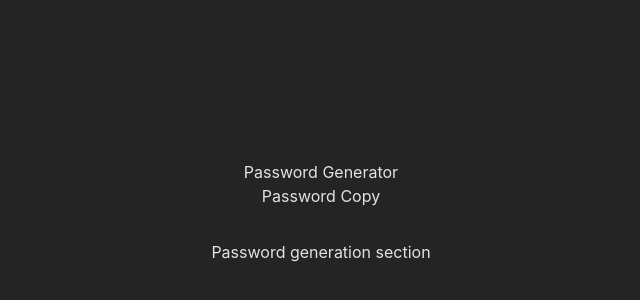
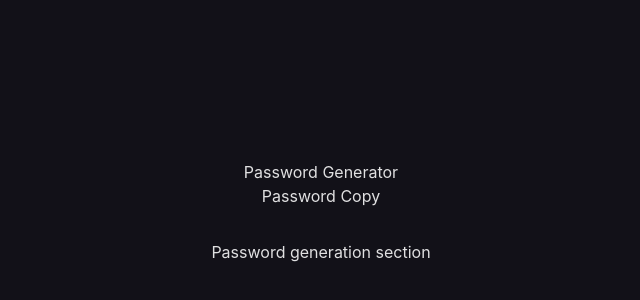
Before and after one commit to alvyynm/pwdgen24, a React (Vite) app: page / in a window 1280 px wide. Shown: the part 172-472 px from the top of the page, without its empty margins (319-959 px from the left). Built offline with nearby package versions, Linux system fonts and the light colour scheme.

Commit message:
style: add default background color

```diff
--- a/src/index.css
+++ b/src/index.css
@@ -23,4 +23,5 @@ body {
   place-items: center;
   min-width: 320px;
   min-height: 100vh;
+  background-color: #121118;
 }
```
